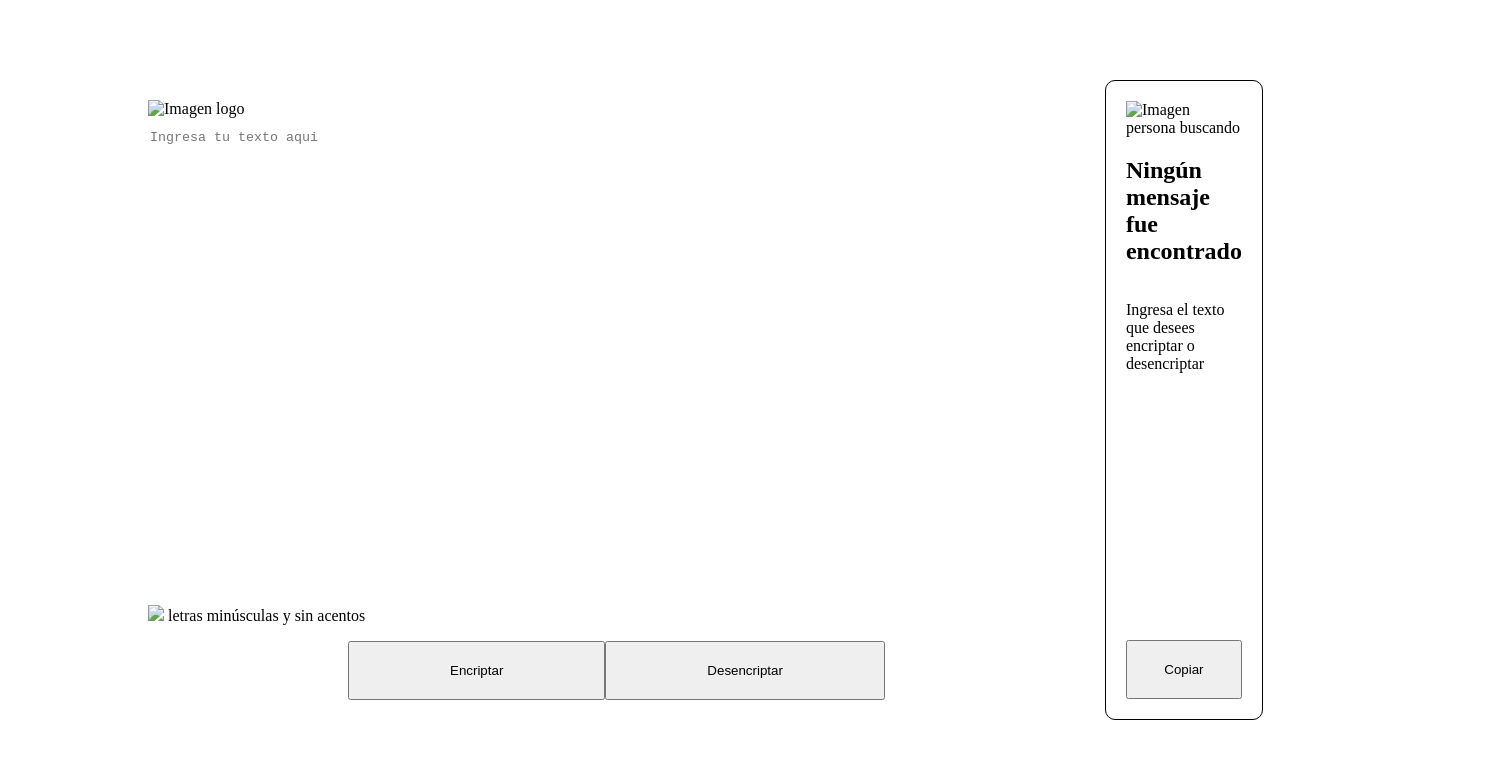
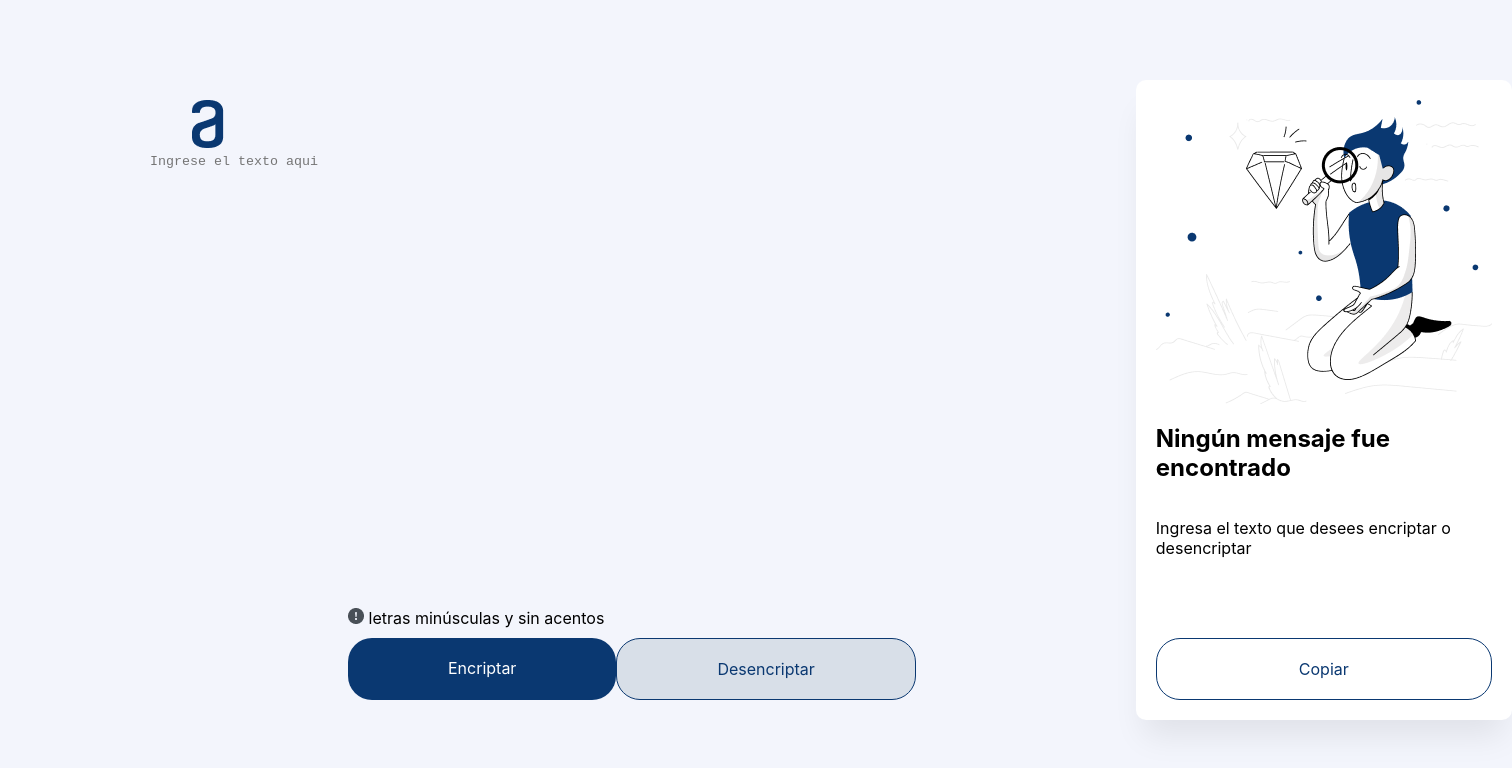
Before and after one commit to Shordo/Encriptador, a plain HTML site: page index.html in a window 1280 px wide. Shown: the whole page, 1512 px wide, since content can reach past the window. Drawn offline with Linux system fonts and the light colour scheme.

Commit message:
Se realizo el correcto estilizado para el index.html

```diff
--- a/index.html
+++ b/index.html
@@ -10,21 +10,21 @@
     <div class="container">
         <section class="input-section">
             <div class="image-container">
-                <img src="assets/Logo.png" alt="Imagen logo">
+                <img src="assets/Logo.png" alt="Imagen logo" id="image-container">
             </div>
-            <textarea id="input-text" placeholder="Ingresa tu texto aqui"></textarea>
-            <p id="notify-text"><img src="assets/icon.png"> letras minúsculas y sin acentos</p>
+            <textarea id="input-text" placeholder="Ingrese el texto aqui"></textarea> <!--#0A3871-->
+            <p id="notify-text"><img src="assets/Group.png"> letras minúsculas y sin acentos</p>
             <div class="button-container">
-                <button onclick="encryptText()">Encriptar</button>
-                <button onclick="decryptText()">Desencriptar</button>
+                <a onclick="encryptText()" id="buttonEncrypt">Encriptar</a><!--#0A3871 | #FFFFFF-->
+                <a onclick="decryptText()" id="buttonDecrypt">Desencriptar</a><!--#D8DFE8 | #0A3871-->
             </div>
         </section>
         <section class="output-section">
             <img src="assets/Muñeco.png" alt="Imagen persona buscando" id="image-output">
-            <h2>Ningún mensaje fue encontrado</h2>
-            <p>Ingresa el texto que desees encriptar o desencriptar</p>
-            <textarea id="output-text" readonly></textarea>
-            <button onclick="copyText()">Copiar</button>
+            <h2 id="h2">Ningún mensaje fue encontrado</h2> <!--Inter w700 s24px lh28.8px aCenter #343A40-->
+            <p id="p">Ingresa el texto que desees encriptar o desencriptar</p> <!--Inter w400 s16px lh24px aCenter #495057 -->
+            <textarea id="output-text" readonly></textarea> <!--Inter w400 s24px lh36px #495057 -->
+            <a onclick="copyText()" id="buttonCopy">Copiar</a> <!--#FFFFFF | #0A3871-->
         </section>
     </div>
     <script src="script/script.js"></script>
--- a/style/style.css
+++ b/style/style.css
@@ -1,10 +1,10 @@
 :root{
-    --color-primario: gray;
-    --color-secundario: white;
+    --color-primario: #F3F5FC;
+    --color-secundario: #FFFFFF;
 }
 body {
-    /*font-family: ;*/
-    /*background-color: var(--color-primario);*/
+    font-family: "Inter", sans-serif;
+    background-color: var(--color-primario);
     display: flex;
     justify-content: center;
     align-items: center;
@@ -27,16 +27,25 @@ body {
     display: flex;
     flex-direction: column;
 }
-/*
+.input-section p {
+    margin: 0 200px 10px;
+
+}
+
 #input-text{
+    color: #0A3871;
     background-color: var(--color-primario);
 }
-*/
 
-.image-container {
-    display: flex;
-    justify-content: flex-start;
-    margin-bottom: 10px;
+
+#image-container {
+    width: Fixed (120px)px;
+    height: Fixed (48px)px;
+    top: 40px;
+    left: 40px;
+    gap: 40px;
+    opacity: 0px;
+
 }
 
 textarea {
@@ -57,11 +66,21 @@ textarea:focus{
     justify-content: space-between;
     margin: 0 200px;
 }
-.button-container button{
+.button-container a{
     padding: 20px 100px;
 }
+#buttonEncrypt{
+    background-color: #0A3871;
+    color: #FFFFFF;
+}
+#buttonDecrypt{
+    background-color: #D8DFE8;
+    color: #0A3871;
+    border: 1px solid #0A3871
+}
 
-button {
+a {
+    border-radius: 24px;
     padding: 20px;
     cursor: pointer;
 }
@@ -72,10 +91,15 @@ button {
     display: flex;
     flex-direction: column;
     justify-content: space-between;
-    border: 1px solid black;
+    box-shadow: 0px 24px 32px -8px #00000014;
     border-radius: 10px;
 }
-
+#buttonCopy{
+    background-color: #FFFFFF;
+    color: #0A3871;
+    border: 1px solid #0A3871;
+    text-align: center;
+}
 #output-text {
     flex-grow: 1;
     margin-bottom: 10px;
```
Also changed, not shown: assets/Group.png (added), assets/Logo.png (added), assets/Muñeco.png (added).
